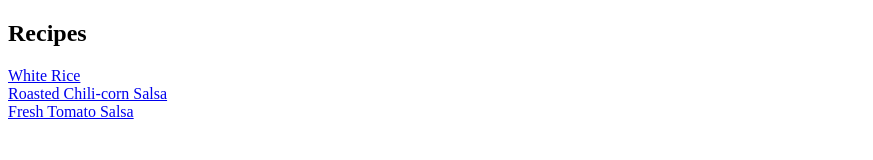
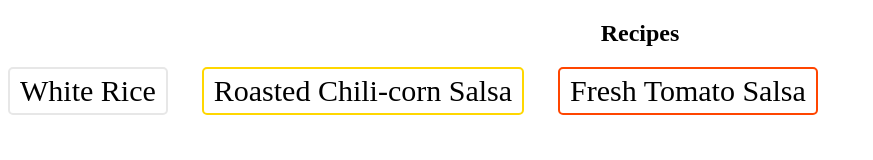
Before and after one commit to hsiehto/odin-recipes, a plain HTML site: page index.html in a window 1280 px wide. Shown: the whole page, without its empty margins (0-873 px from the left). Drawn offline with Linux system fonts and the light colour scheme.

Commit message:
Add styles.css

```diff
--- a/index.html
+++ b/index.html
@@ -2,12 +2,19 @@
 <html lang="en">
 <head>
     <meta charset="UTF-8">
+    <link rel="stylesheet" href="styles.css">
     <title>Document</title>
 </head>
 <body>
     <h2>Recipes</h2>
-    <a href="./recipes/rice.html">White Rice</a>
+    <!-- <br> -->
+    <!-- <a href="./recipes/rice.html">White Rice</a>
     <br><a href="./recipes/corn.html">Roasted Chili-corn Salsa</a></br>
     <a href="./recipes/salsa.html">Fresh Tomato Salsa</a>
+    <br>
+    <br> -->
+    <a href="./recipes/rice.html" class="btn rice">White Rice</a>
+    <a href="./recipes/corn.html" class="btn corn">Roasted Chili-corn Salsa</a>
+    <a href="./recipes/salsa.html" class="btn salsa">Fresh Tomato Salsa</a>
 </body>
 </html>
--- /dev/null
+++ b/styles.css
@@ -0,0 +1,56 @@
+.btn {
+  border: 2px solid black;
+  background-color: white;
+  color: black;
+  padding: 5px 10px;
+  font-size: 30px;
+  cursor: pointer;
+  border-radius: 5px;
+  text-decoration: none;
+  display: inline-block;
+  margin-right: 30px;
+}
+
+.rice {
+  border-color: #e7e7e7;
+  color: black;
+  font;
+}
+
+.rice:hover {
+  background: #e7e7e7;
+}
+
+.corn {
+  border-color: #ffd700;
+  color: black;
+}
+
+.corn:hover {
+  background: #ffd700;
+  color: black;
+}
+
+.salsa {
+  border-color: #ff4500;
+  color: black;
+}
+
+.salsa:hover {
+  background: #ff4500;
+  color: black;
+}
+
+.video {
+  color: red;
+}
+
+.video:hover {
+  background: red;
+  color: black;
+}
+
+h2 {
+  text-align: center;
+  font-family: papyrus, 'Times New Roman';
+}
```
Also changed, not shown: recipes/rice.html (+13 -1 lines).
